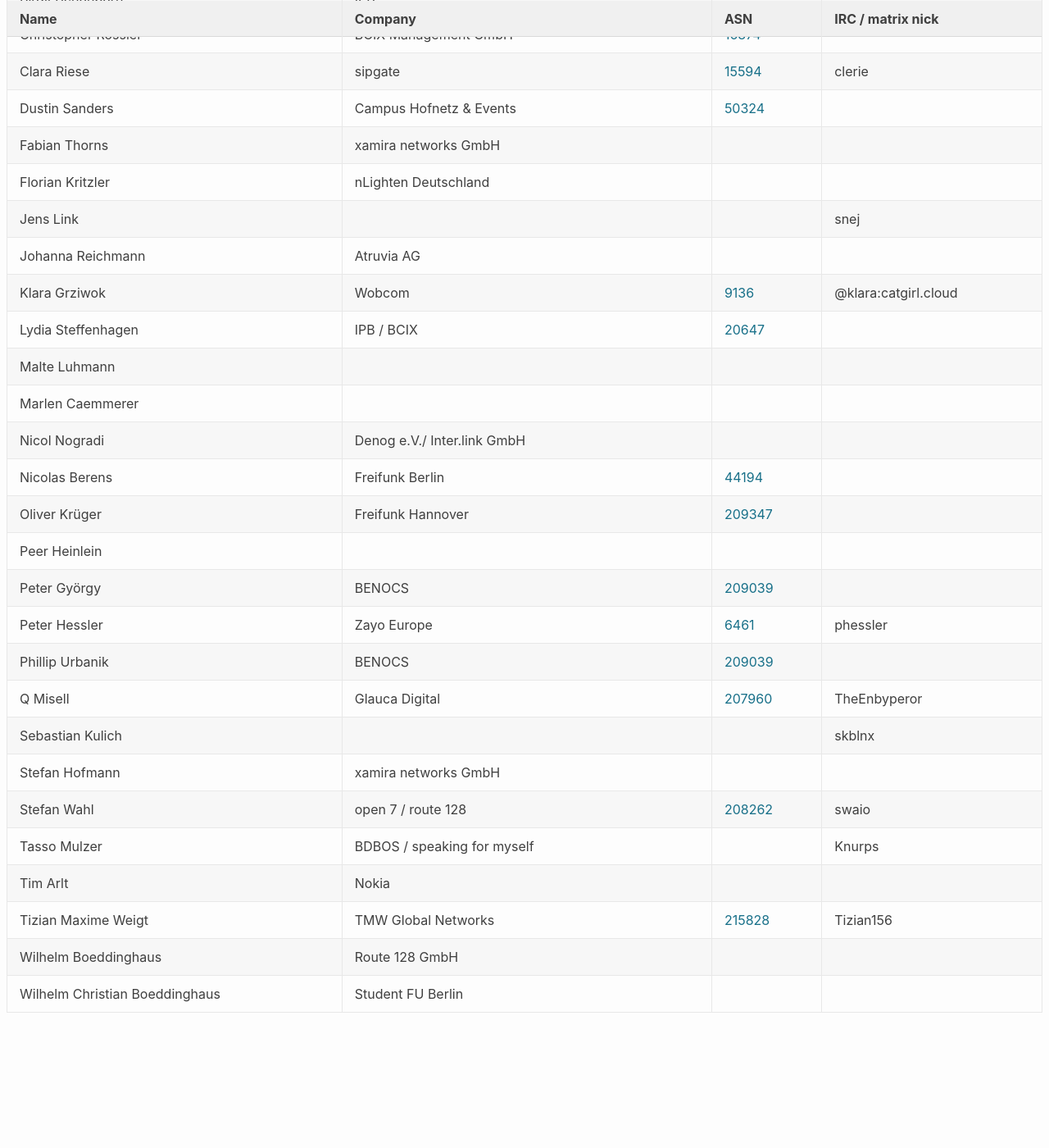
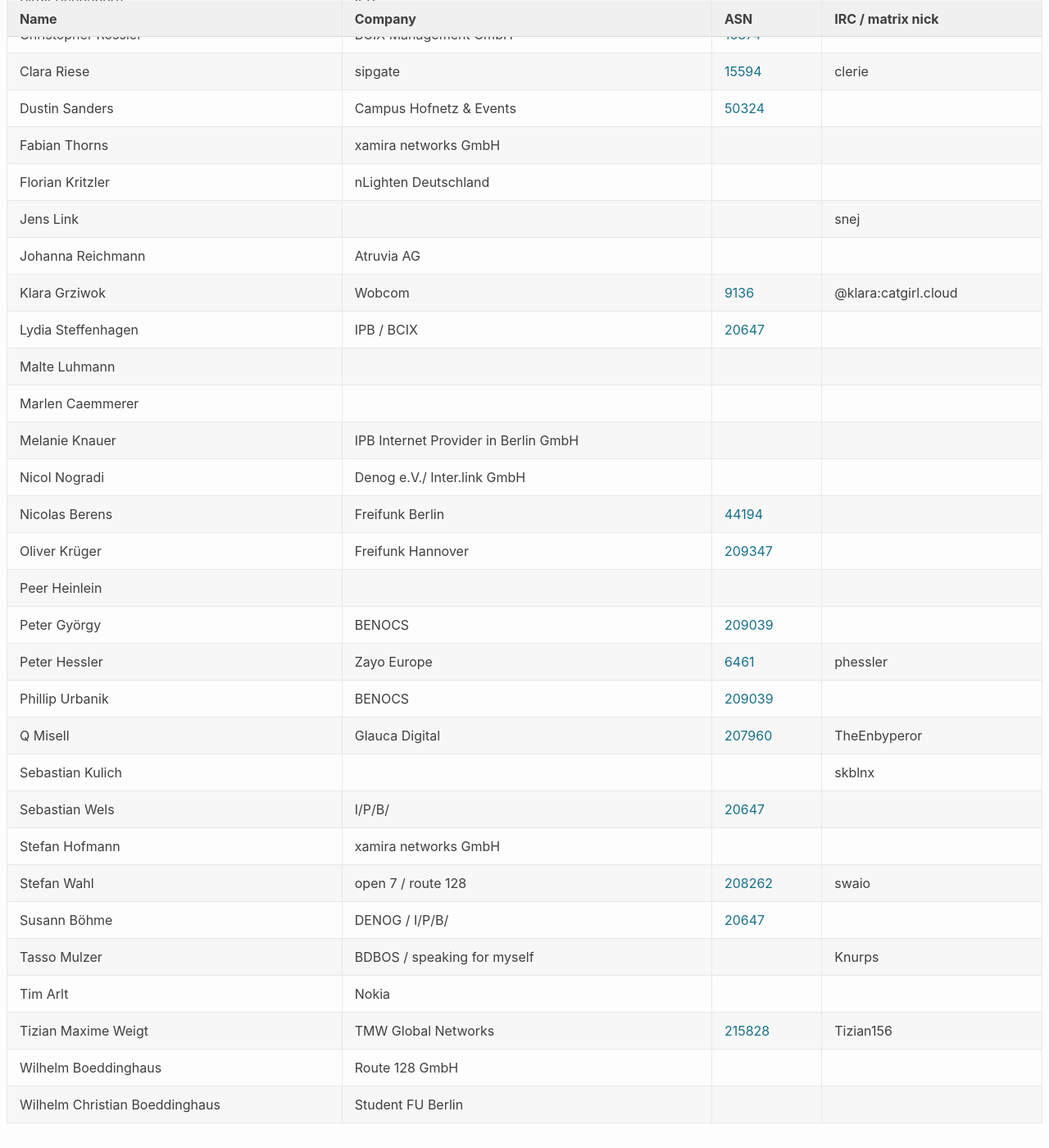
Before and after one commit to denog/pretix-attendeelist, a Jekyll site: the page built from denogmeetup25-03/index.markdown, in a window 1280 px wide and 1400 px high, scrolled down 394 px. Shown: the whole window at 82% size. Built offline with Jekyll 4.4.1, drawn with Linux system fonts in a browser that asks for light colours; before the commit the page ends 1659 px from its top, so only the background shows below that.

Commit message:
Latest data: Fri Feb 21 08:11:09 UTC 2025

```diff
--- a/_data/attendees_denogmeetup25-03.json
+++ b/_data/attendees_denogmeetup25-03.json
@@ -114,6 +114,12 @@
     "asn": null
   },
   {
+    "name": "Melanie Knauer",
+    "company": "IPB Internet Provider in Berlin GmbH",
+    "irc": null,
+    "asn": null
+  },
+  {
     "name": "Nicolas Berens",
     "company": "Freifunk Berlin",
     "irc": null,
@@ -168,6 +174,12 @@
     "asn": null
   },
   {
+    "name": "Sebastian Wels",
+    "company": "I/P/B/",
+    "irc": null,
+    "asn": "20647"
+  },
+  {
     "name": "Stefan Hofmann",
     "company": "xamira networks GmbH",
     "irc": null,
@@ -178,6 +190,12 @@
     "company": "open 7 / route 128",
     "irc": "swaio",
     "asn": "208262"
+  },
+  {
+    "name": "Susann Böhme",
+    "company": "DENOG / I/P/B/",
+    "irc": null,
+    "asn": "20647"
   },
   {
     "name": "Tasso Mulzer",
```
